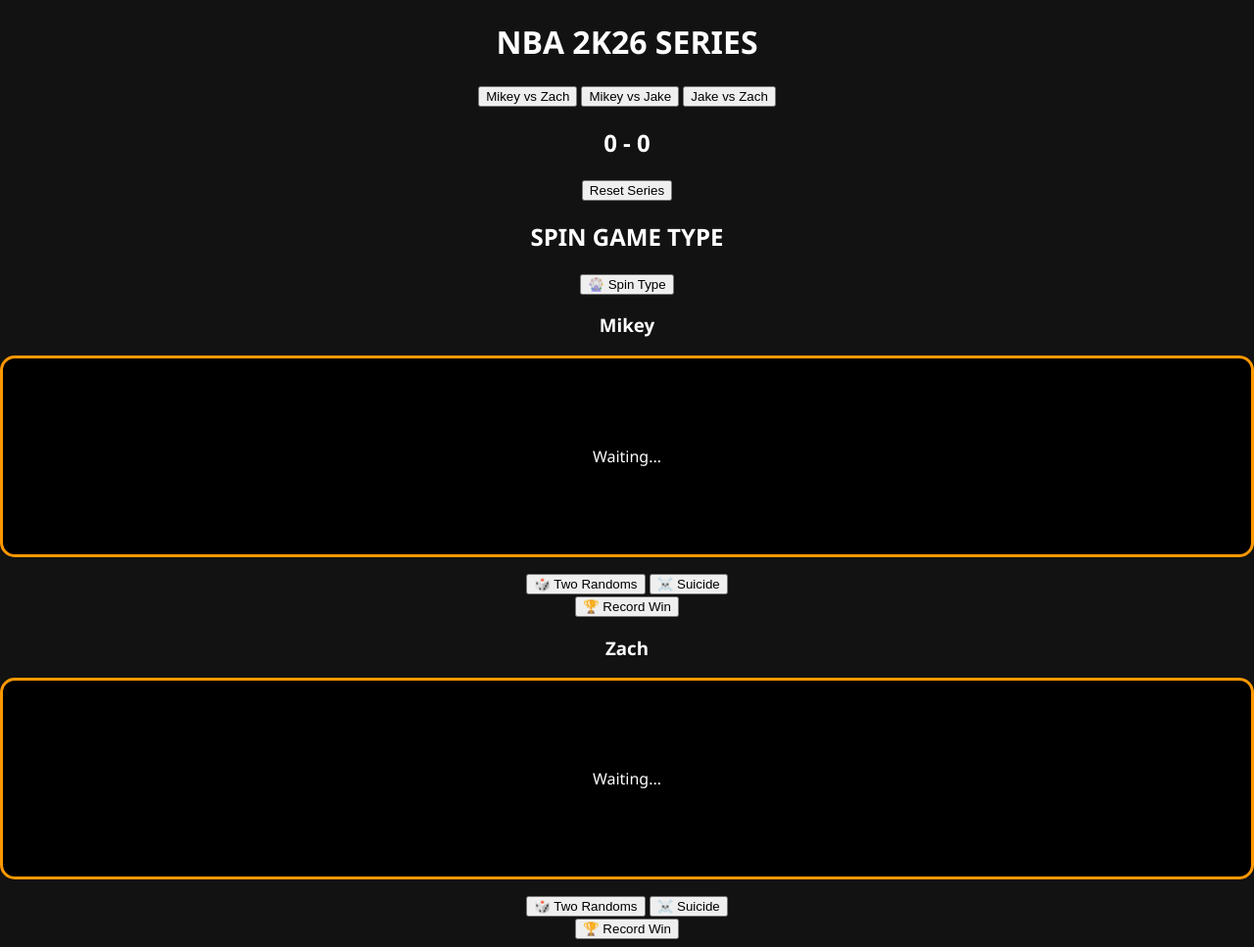
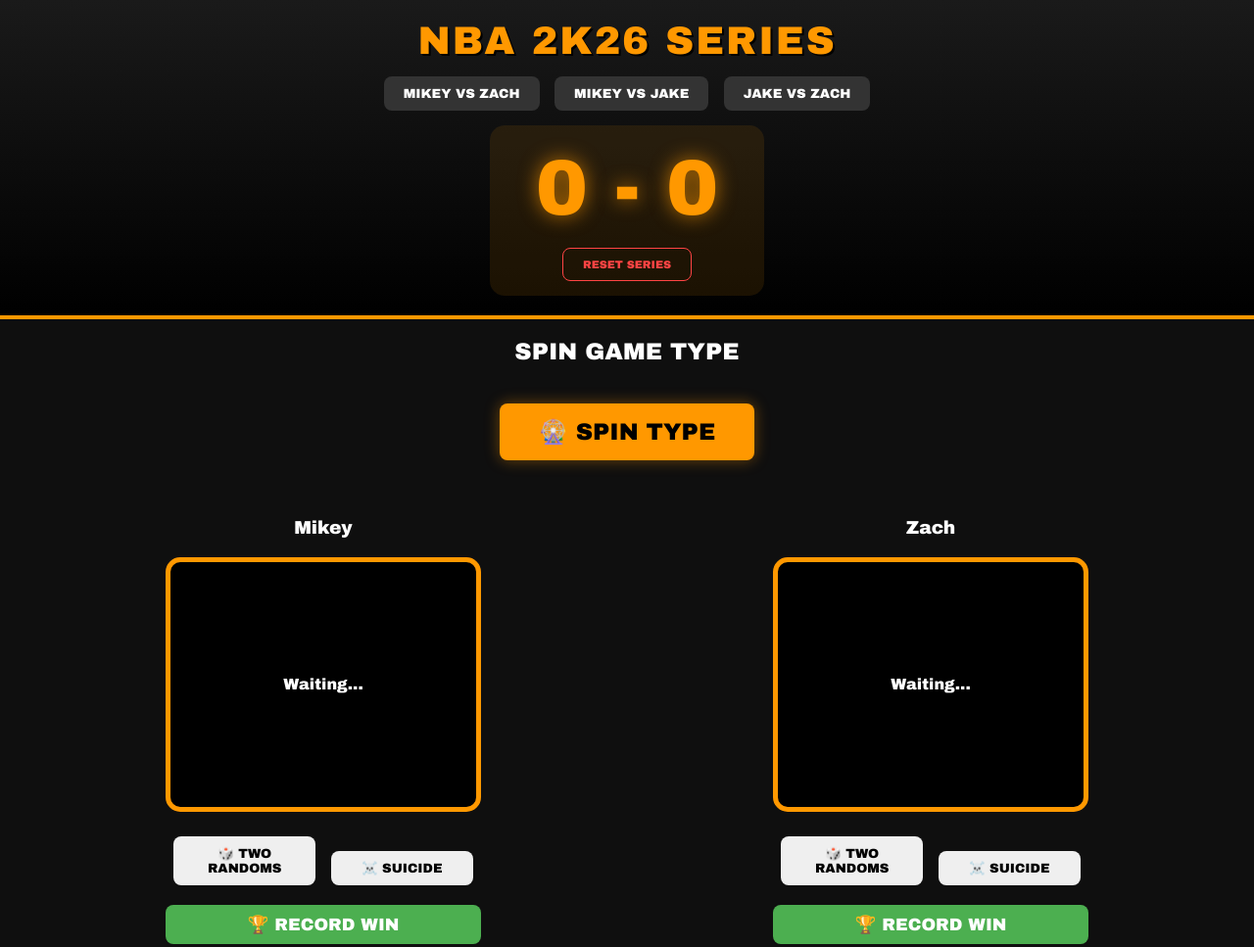
Before and after one commit to mdunkz/nba2k-series, a plain HTML site: page index.html in a window 1280 px wide. Shown: the whole page at 98% size. Drawn offline with Linux system fonts and the light colour scheme.

Commit message:
Update global styles and enhance player section

```diff
--- a/style.css
+++ b/style.css
@@ -1,35 +1,61 @@
+/* GLOBAL STYLES */
 body {
-    font-family: 'Segoe UI', sans-serif;
-    background: #121212;
-    color: white;
+    font-family: 'Arial Black', Gadget, sans-serif;
+    background-color: #0f0f0f;
+    color: #ffffff;
+    margin: 0;
+    padding: 0;
     text-align: center;
-    margin: 0;
     overflow-x: hidden;
 }
 
-/* SUICIDE OVERLAY */
+/* HEADER & SCOREBOARD */
+header {
+    background: linear-gradient(180deg, #1a1a1a 0%, #000000 100%);
+    padding: 20px;
+    border-bottom: 4px solid #ff9800;
+}
+
+h1 {
+    font-size: 2.5rem;
+    margin: 0;
+    letter-spacing: 2px;
+    color: #ff9800;
+    text-shadow: 2px 2px #000;
+}
+
+.series-select {
+    margin: 15px 0;
+}
+
+.scoreboard {
+    background: rgba(255, 152, 0, 0.1);
+    padding: 15px;
+    border-radius: 15px;
+    display: inline-block;
+    min-width: 250px;
+}
+
+#scoreDisplay {
+    font-size: 5rem;
+    margin: 10px 0;
+    color: #ff9800;
+    text-shadow: 0 0 20px rgba(255, 152, 0, 0.7);
+    line-height: 1;
+}
+
+/* SUICIDE OVERLAY (THE SKULL) */
 #suicideOverlay {
     position: fixed;
     top: 0;
     left: 0;
     width: 100vw;
     height: 100vh;
-    display: none;
+    display: none; /* Controlled by JS */
     justify-content: center;
     align-items: center;
     z-index: 9999;
     pointer-events: none;
-}
-
-.skull-icon {
-    font-size: 250px;
-    filter: drop-shadow(0 0 30px black);
-}
-
-@keyframes suicideFlash {
-    0% { background-color: rgba(255, 0, 0, 0.8); }
-    50% { background-color: rgba(0, 0, 0, 0.6); }
-    100% { background-color: rgba(255, 0, 0, 0.8); }
 }
 
 .suicide-active {
@@ -37,29 +63,128 @@ body {
     animation: suicideFlash 0.15s infinite;
 }
 
-/* WHEEL & ANIMATIONS */
+@keyframes suicideFlash {
+    0% { background-color: rgba(255, 0, 0, 0.85); }
+    50% { background-color: rgba(0, 0, 0, 0.8); }
+    100% { background-color: rgba(255, 0, 0, 0.85); }
+}
+
+.skull-icon {
+    font-size: 300px;
+    filter: drop-shadow(0 0 50px #000);
+}
+
+/* PLAYER SECTION & WHEELS */
+.players {
+    display: flex;
+    justify-content: space-around;
+    padding: 20px;
+    flex-wrap: wrap;
+}
+
+.player-card {
+    background: #1e1e1e;
+    border: 2px solid #333;
+    border-radius: 20px;
+    padding: 20px;
+    width: 350px;
+    margin: 10px;
+    transition: transform 0.3s;
+}
+
 .wheel {
-    height: 200px;
+    height: 250px;
     background: #000;
-    border: 3px solid #ff9800;
+    border: 5px solid #ff9800;
     border-radius: 15px;
-    margin: 15px 0;
+    margin: 20px 0;
     display: flex;
     flex-direction: column;
     align-items: center;
     justify-content: center;
-    transition: transform 0.2s;
+    position: relative;
+    overflow: hidden;
 }
 
 .wheel img {
-    max-height: 110px;
-    width: auto;
+    max-height: 150px;
+    max-width: 80%;
+    object-fit: contain;
 }
 
-.winner-pop {
-    animation: winnerPop 0.5s ease-out;
+.team-name {
+    margin-top: 10px;
+    font-size: 1.2rem;
+    color: #ff9800;
 }
 
-@keyframes winnerPop {
+/* BUTTONS */
+button {
+    font-family: inherit;
+    text-transform: uppercase;
+    font-weight: bold;
+    cursor: pointer;
+    transition: all 0.2s;
+    border: none;
+    border-radius: 8px;
+    padding: 10px 20px;
+}
+
+.series-select button {
+    background: #333;
+    color: white;
+    margin: 0 5px;
+}
+
+.series-select button:hover {
+    background: #ff9800;
+    color: black;
+}
+
+.spin-main {
+    background: #ff9800;
+    color: black;
+    font-size: 1.5rem;
+    padding: 15px 40px;
+    margin: 20px;
+    box-shadow: 0 0 15px rgba(255, 152, 0, 0.4);
+}
+
+.controls button {
+    width: 45%;
+    margin: 5px;
+}
+
+.win-btn {
+    background: #4CAF50;
+    color: white;
+    width: 100%;
+    margin-top: 15px;
+    font-size: 1.1rem;
+}
+
+.reset-btn {
+    background: transparent;
+    color: #ff4444;
+    border: 1px solid #ff4444;
+    font-size: 0.7rem;
+    margin-top: 10px;
+}
+
+/* ANIMATIONS */
+.winner-pop {
+    animation: pop 0.5s ease-out;
+}
+
+@keyframes pop {
     0% { transform: scale(1); }
-    50% {
+    50% { transform: scale(1.1); box-shadow: 0 0 30px #ff9800; }
+    100% { transform: scale(1); }
+}
+
+/* MOBILE RESPONSIVENESS */
+@media (max-width: 800px) {
+    .players { flex-direction: column; align-items: center; }
+    #scoreDisplay { font-size: 3.5rem; }
+    .skull-icon { font-size: 150px; }
+}
```
